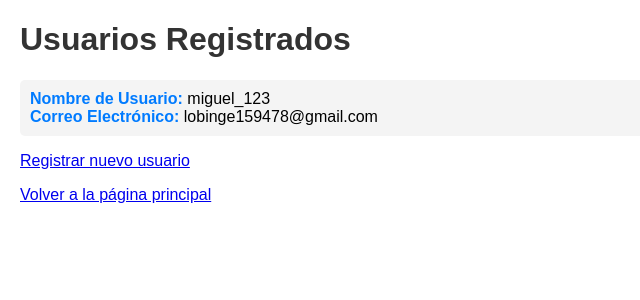
After one commit to CoaquiraIdmeTaylorYampier/proyectodesarrrollodeplatafomas, a Django app: page /usuarios/usuarios/ in a window 1280 px wide. The commit adds this page. Shown: the top 300 px of the page, without its empty margins (0-640 px from the left). Run offline with Django 5.2, Linux system fonts and the light colour scheme; data comes from the database, SQL or seed files in the repository; both versions use the stored data as it was after the commit.

Commit message:
USUARIOSss final

```diff
--- a/usuarios/forms.py
+++ b/usuarios/forms.py
@@ -42,9 +42,10 @@ class RegistroUsuarioForm(forms.Form):
         return cleaned_data
 
     def clean_username(self):
-        username = self.cleaned_data['username']
+        username = self.cleaned_data['username'] #Recupera
         if User.objects.filter(username=username).exists():
             raise forms.ValidationError("Este nombre de usuario ya está registrado. Por favor, elige otro.")
+
         return username
 
     def clean_email(self):
--- /dev/null
+++ b/usuarios/templates/usuarios/lista_usuarios.html
@@ -0,0 +1,36 @@
+<!DOCTYPE html>
+<html lang="es">
+<head>
+    <meta charset="UTF-8">
+    <meta name="viewport" content="width=device-width, initial-scale=1.0">
+    <title>Lista de Usuarios</title>
+    <style>
+        body { font-family: Arial, sans-serif; margin: 20px; }
+        h1 { color: #333; }
+        ul { list-style-type: none; padding: 0; }
+        li { background-color: #f4f4f4; margin-bottom: 5px; padding: 10px; border-radius: 5px; }
+        li strong { color: #007bff; }
+    </style>
+</head>
+<body>
+    <h1>Usuarios Registrados</h1>
+
+    {% if usuarios %}
+        <ul>
+            {% for user in usuarios %}
+                <li>
+                    <strong>Nombre de Usuario:</strong> {{ user.username }} <br>
+                    <strong>Correo Electrónico:</strong> {{ user.email }} <br>
+                    {# Puedes añadir más detalles del usuario si los necesitas, por ejemplo: #}
+                    {# <strong>Fecha de Creación:</strong> {{ user.date_joined|date:"d M Y H:i" }} #}
+                </li>
+            {% endfor %}
+        </ul>
+    {% else %}
+        <p>No hay usuarios registrados aún.</p>
+    {% endif %}
+
+    <p><a href="{% url 'registro_usuario' %}">Registrar nuevo usuario</a></p>
+    <p><a href="{% url 'principal' %}">Volver a la página principal</a></p>
+</body>
+</html>
--- a/usuarios/templates/usuarios/login.html
+++ b/usuarios/templates/usuarios/login.html
@@ -44,7 +44,6 @@
                                     </tr>
                                 </thead>
                                 <tbody>
-                                    {# Contenido del carrito (manejo por JS o futura app) #}
                                 </tbody>
                             </table>
                             <a href="#" id="vaciar-carrito" class="btn-2">vaciar carrito</a>
@@ -68,7 +67,6 @@
             <h2>Iniciar Sesión</h2>
             <form method="post" class="auth-form">
                 {% csrf_token %}
-                {# Itera sobre cada campo del formulario de Django para renderizar label, input y errores #}
                 {% for field in form %}
                     <div class="form-group">
                         <label for="{{ field.id_for_label }}">{{ field.label }}:</label>
@@ -85,7 +83,6 @@
                         {% endif %}
                     </div>
                 {% endfor %}
-                {# Errores que no están asociados a un campo específico (ej. credenciales inválidas) #}
                 {% if form.non_field_errors %}
                     <ul class="errorlist">
                         {% for error in form.non_field_errors %}
--- a/usuarios/templates/usuarios/registro.html
+++ b/usuarios/templates/usuarios/registro.html
@@ -44,7 +44,7 @@
                                     </tr>
                                 </thead>
                                 <tbody>
-                                    {# Contenido del carrito (manejo por JS o futura app) #}
+
                                 </tbody>
                             </table>
                             <a href="#" id="vaciar-carrito" class="btn-2">vaciar carrito</a>
@@ -68,7 +68,6 @@
             <h2>Registrarse</h2>
             <form method="post" class="auth-form">
                 {% csrf_token %}
-                {# Itera sobre cada campo del formulario de Django para renderizar label, input y errores #}
                 {% for field in form %}
                     <div class="form-group">
                         <label for="{{ field.id_for_label }}">{{ field.label }}:</label>
@@ -85,7 +84,7 @@
                         {% endif %}
                     </div>
                 {% endfor %}
-                {# Errores del formulario que no están asociados a un campo específico (ej. contraseñas no coinciden) #}
+
                 {% if form.non_field_errors %}
                     <ul class="errorlist">
                         {% for error in form.non_field_errors %}
--- a/usuarios/urls.py
+++ b/usuarios/urls.py
@@ -5,5 +5,6 @@ urlpatterns = [
     path('registro/', views.registro_usuario, name='registro_usuario'),
     path('login/', views.login_usuario, name='login_usuario'),
     path('logout/', views.logout_usuario, name='logout_usuario'),
+    path('usuarios/', views.lista_usuarios, name='lista_usuarios'),
 
 ]
--- a/usuarios/views.py
+++ b/usuarios/views.py
@@ -7,20 +7,23 @@ from django.contrib.auth.models import User
 from django.contrib.auth.forms import AuthenticationForm
 
 def registro_usuario(request):
-
     if request.method == "POST":
         form = RegistroUsuarioForm(request.POST)
+
         if form.is_valid():
             username = form.cleaned_data['username']
             email = form.cleaned_data['email']
             password = form.cleaned_data['password']
 
             user = User.objects.create_user(username=username, email=email, password=password)
+
             user.save()
 
             messages.success(request, f'¡Tu cuenta "{username}" ha sido creada exitosamente! Ahora puedes iniciar sesión.')
+
             return redirect('login_usuario')
         else:
+
             for field, errors in form.errors.items():
                 for error in errors:
                     if field == '__all__':
@@ -36,9 +39,13 @@ def login_usuario(request):
 
     if request.method == "POST":
         form = AuthenticationForm(request, data=request.POST)
+
         if form.is_valid():
+
             user = form.get_user()
+
             login(request, user)
+
             messages.success(request, f'¡Bienvenido de nuevo, {user.username}!')
             return redirect(request.GET.get('next', reverse('principal')))
         else:
@@ -53,3 +60,9 @@ def logout_usuario(request):
     logout(request)
     messages.info(request, "Has cerrado sesión correctamente.")
     return redirect('principal')
+
+def lista_usuarios(request):
+
+    usuarios = User.objects.all().order_by('username')
+
+    return render(request, "usuarios/lista_usuarios.html", {'usuarios': usuarios})
```
Also changed, not shown: db.sqlite3.
